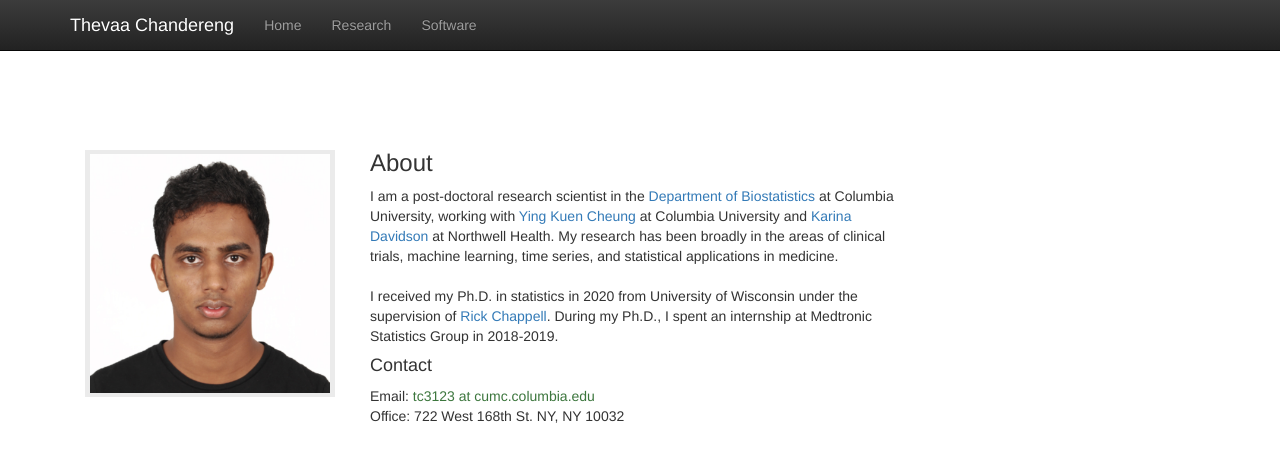
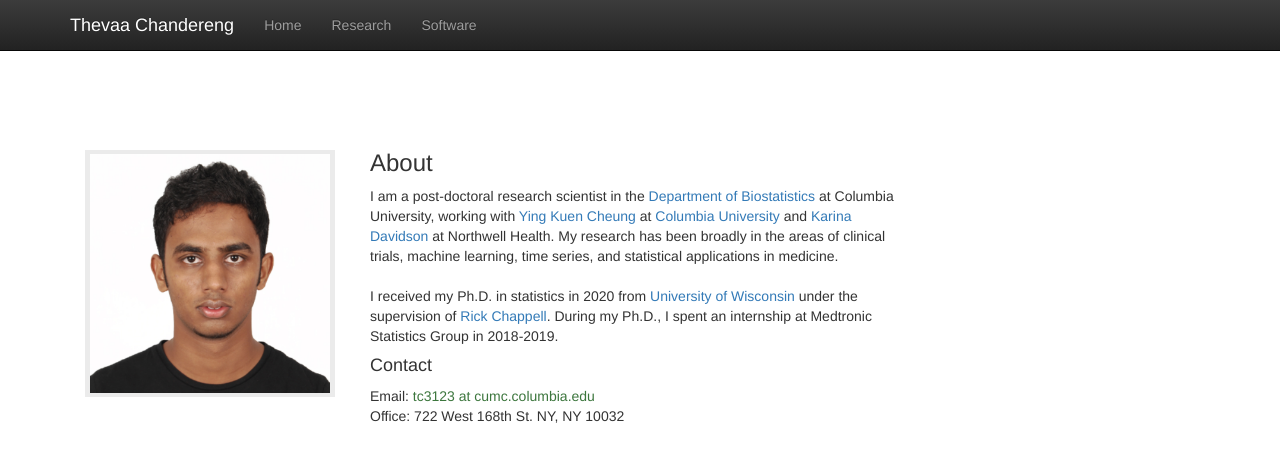
Before and after one commit to thevaachandereng/thevaachandereng.github.io, a Jekyll site: the page built from index.html, in a window 1280 px wide. Shown: the top 462 px of the page. Built offline with Jekyll 4.4.1, drawn with Linux system fonts in a browser that asks for light colours; nearby versions of some CDN libraries; part of the change alters nothing that is shown.

```diff
--- a/index.html
+++ b/index.html
@@ -13,9 +13,9 @@ title:  'Thevaa Chandereng'
   <div class="col-md-6">
     <h3 class="featurette-heading">About </h3>
     <div>
-    I am a post-doctoral research scientist in the <a href = "https://www.publichealth.columbia.edu/academics/departments/biostatistics/">Department of Biostatistics</a> at Columbia University, working with <a href = "https://www.publichealth.columbia.edu/people/our-faculty/yc632">Ying Kuen Cheung</a> at Columbia University and <a href = "https://feinstein.northwell.edu/institutes-researchers/our-researchers/karina-davidson-phd">Karina Davidson</a> at Northwell Health. My research has been broadly in the areas of clinical trials, machine learning, time series, and statistical applications in medicine.<br/>
+    I am a post-doctoral research scientist in the <a href = "https://www.publichealth.columbia.edu/academics/departments/biostatistics/">Department of Biostatistics</a> at Columbia University, working with <a href = "https://www.publichealth.columbia.edu/people/our-faculty/yc632">Ying Kuen Cheung</a> at <a href = "https://www.columbia.edu/">Columbia University</a> and <a href = "https://feinstein.northwell.edu/institutes-researchers/our-researchers/karina-davidson-phd">Karina Davidson</a> at Northwell Health. My research has been broadly in the areas of clinical trials, machine learning, time series, and statistical applications in medicine.<br/>
     <br/>
-    I received my Ph.D. in statistics in 2020 from University of Wisconsin under the supervision of <a href = "https://biostat.wiscweb.wisc.edu/staff/chappell-richard-j/">Rick Chappell</a>. During my Ph.D., I spent an internship at Medtronic Statistics Group in 2018-2019. <br/>
+    I received my Ph.D. in statistics in 2020 from <a href = "https://www.wisc.edu/">University of Wisconsin</a> under the supervision of <a href = "https://biostat.wiscweb.wisc.edu/staff/chappell-richard-j/">Rick Chappell</a>. During my Ph.D., I spent an internship at Medtronic Statistics Group in 2018-2019. <br/>
     </div>
 
     <h4 class="featurette-heading">Contact </h4>
```
